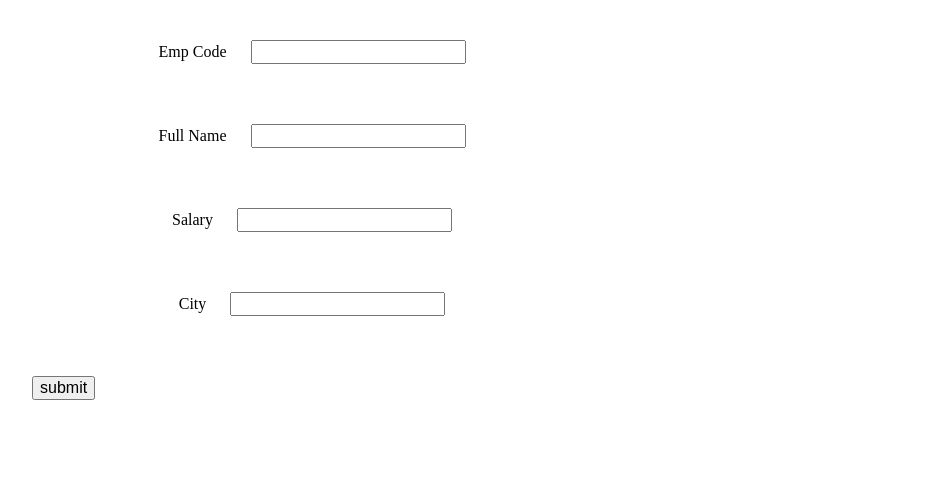
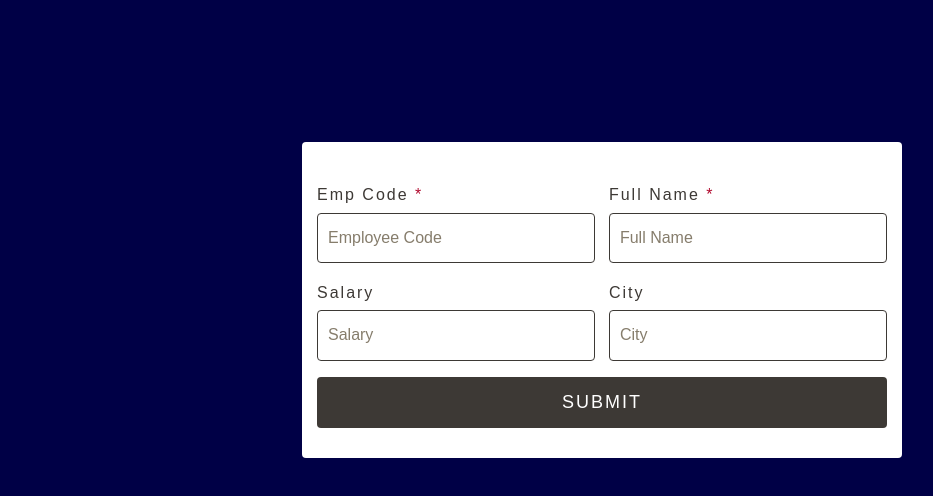
Before and after one commit to Kirabo19/tuts, a plain HTML site: page index.html in a window 1280 px wide. Shown: the whole page, without its empty margins (38-971 px from the left). Drawn offline with nearby package versions, Linux system fonts and the light colour scheme; a web font is replaced by a local one.

Commit message:
Fix the style.css

```diff
--- a/css/style.css
+++ b/css/style.css
@@ -1,38 +1,111 @@
-*{
-    /* background-color: rgb(165, 163, 165) */
-    font-size: 16px;
-    padding: auto;
-   margin: 10px;
+/* @import url("https://p.typekit.net/p.css?s=1&k=opg3wle&ht=tk&f=10879.10880.10881.10882.10883.10884.10885.10886.10887.10888.15586.15587&a=26826350&app=typekit&e=css"); */
+
+* {
+   padding: 0;
+   margin: 0;
+   box-sizing: border-box;
+
+   /* font-size: 16px;
+   background-color: #000046; */
 }
 
-.contianer {
+html {
+    font-size: 16px;
+  }
+  body {
+    background-color: #000046;
+    font-family: futura-pt, sans-serif;
+    -webkit-tap-highlight-color: rgba(0,0,0,0);
+  }
+
+
+.flex {
+    display: flex;
+}
+
+main {
+    /* display: flex; */
+    justify-content: center;
+    /* margin-top: 50px; */
+    align-items: center;
+    position: relative;
     width: 100%;
-    height: 100vh;
-    flex-direction: column;
-    display: flex;
+    height: auto;
+    min-height: 600px;
+    padding: 20px;
+}
+
+.formi {
+  /* display: flex; */
+   flex-direction: column;
+   width: 100%;
 
 }
 
-/* .flex {
-    display: flex;
-} */
-
-.formi {
-   display: flex;
-   flex-wrap: wrap;
-   flex-direction: row;
-   justify-content: center;
-   width: 50%;
-   gap: 20px;
-   max-height: 300px;
-
+.formi label {
+    display: inline-block;
+    margin: .5rem 0;
+    color: #3d3935;
+    letter-spacing: 2px;
+    font-size: 1rem;
 }
 
-.place-area :first-child{
-    width: 50%;
+.formi input {
+  width: 100%;
+  padding: 15px 10px;
+  border: 1px solid #3d3935;
+  border-radius: 4px;
+  background-color: #fff;
+  color: #3d3935;
+  outline: 0;
 }
 
-.form-action-buttons {
-   width: 100%;
+.formi input::placeholder {
+    color: #867d6c;
+    font-size: 1 rem;
+}
 
+.formi button {
+  width: 100%;
+  margin-top: 10px;
+  padding: 15px;
+  border: none;
+  border-radius: 4px;
+  background-color: #3d3935;
+  color: #fff;
+  font-size: 1.125rem;
+  letter-spacing: 2px;
+  text-align: center;
+  outline: none;
+  cursor: pointer;
 }
+
+.req {
+    color: #b0092d;
+}
+
+.container {
+    width: 100%;
+    max-width: 600px;
+    padding: 30px 15px;
+    border-radius: 4px;
+    background-color: #fff;
+}
+
+.two-columns {
+    display: grid;
+    grid-template-columns: 100%;
+  }
+
+.set {
+    margin: .4rem 0;
+    padding: 0;
+    border: none;
+}
+
+@media screen and (min-width: 481px) {
+  .two-columns {
+    grid-template-columns: 48.7804878% 48.7804878%;
+    grid-column-gap: 2.43902439%;
+  }
+}
--- a/index.html
+++ b/index.html
@@ -1,40 +1,47 @@
 <!DOCTYPE html>
 <html lang="en">
+
 <head>
   <meta charset="UTF-8" />
   <meta http-equiv="X-UA-Compatible" content="IE=edge" />
   <meta name="viewport" content="width=device-width, initial-scale=1.0" />
   <title>Tut1</title>
   <script src="./js/index.js" defer></script>
+  <link rel="stylesheet" href="https://use.typekit.net/opg3wle.css">
+  <link rel="stylesheet" type="text/css" href="https://demo.plantpot.works/assets/css/normalize.css">
   <link rel="stylesheet" href="./css/style.css" />
 </head>
 
 <body>
-    <main class="main">
+  <main class="main flex">
     <div class="container">
-        <form class="formi">
+      <form class="formi flex">
 
-          <div class="place-area">
-            <label>Emp Code</label>
-            <input type="text" name="empCode" />
+        <div class="two-columns">
+          <div class="set">
+          <label class="">Emp Code<span class="req"> *</span></label>
+          <input type="text" name="empCode" class="" placeholder="Employee Code" />
+          </div>
+          <div class="set">
+          <label class="">Full Name<span class="req"> *</span></label>
+          <input type="text" name="fullName" class="" placeholder="Full Name" />
           </div>
 
-          <div class="place-area">
-            <label>Full Name</label>
-            <input type="text" name="fullName" />
+          <div class="set">
+            <label class="formi label">Salary</label>
+            <input type="text" name="salary" class="" placeholder="Salary" />
+          </div>
+          <div class="set">
+            <label class="formi label">City</label>
+            <input type="text" name="city" class="" placeholder="City" />
+          </div>
         </div>
 
-          <div class="place-area">
-            <label>Salary</label>
-            <input type="text" name="salary" />
-          </div>
-          <div>
-            <label >City</label>
-            <input type="text" name="city" class="place-area"/>
-          </div>
-          <div class="form-action-buttons">
-            <input type="submit" value="submit" />
-          </div>
+
+
+
+        <button>SUBMIT</button>
+
       </form>
       <div class="list">
 
@@ -42,4 +49,5 @@
     </div>
   </main>
 </body>
+
 </html>
```
Lines whose indentation alone changed are shown as unchanged.
